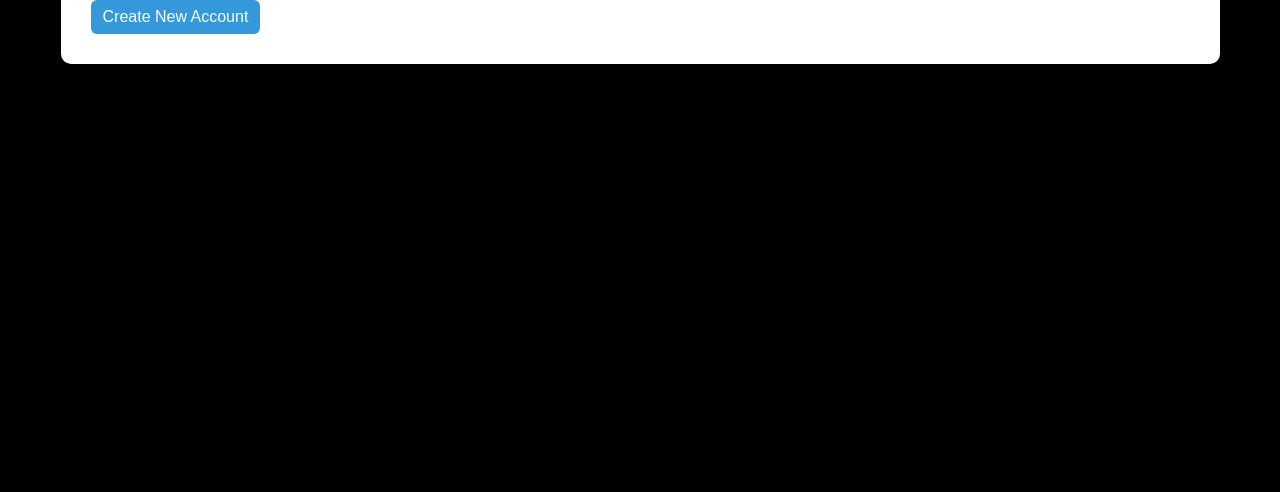
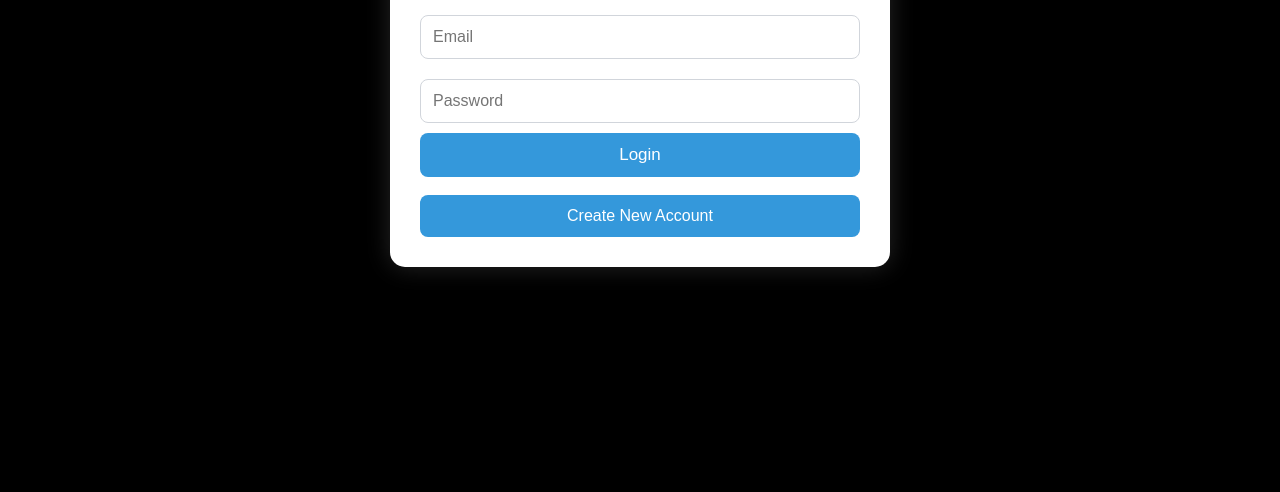
Before and after one commit to sharvin123gunaseelan-source/Car-Maintenance-Tracker, a website: page public/login.html in a window 1280 px wide. Shown: the part 308-800 px from the top of the page. Drawn offline with Linux system fonts and the light colour scheme.

Commit message:
update css

```diff
--- a/public/css/style.css
+++ b/public/css/style.css
@@ -8,12 +8,11 @@
 
 /* Body */
 body{
-    background:#000;
-    margin:0;
-    padding:30px;
+    background: #000;;
     display:flex;
     justify-content:center;
-    align-items:flex-start;
+    align-items:center;
+    min-height:100vh;
 }
 
 /* Main Container */
@@ -26,14 +25,12 @@ body{
 
 /* Card */
 .card{
-    width:95%;
-    max-width:1200px;
-    background:white;
+    width:500px;
+    background:#ffffff;
     padding:30px;
-    border-radius:10px;
-    box-shadow:0 8px 20px rgba(0,0,0,0.3);
+    border-radius:15px;
+    box-shadow:0 0 25px rgba(255,255,255,0.15);
     transition:0.3s;
-    overflow-x:auto;
 }
 
 .card:hover{
@@ -94,13 +91,13 @@ li{
 
 /* Links */
 a{
-    display:inline-block;
+    display:block;
     text-decoration:none;
     background:#3498db;
     color:white;
-    padding:8px 12px;
+    padding:12px;
     text-align:center;
-    border-radius:6px;
+    border-radius:8px;
     transition:.3s;
 }
 
```
